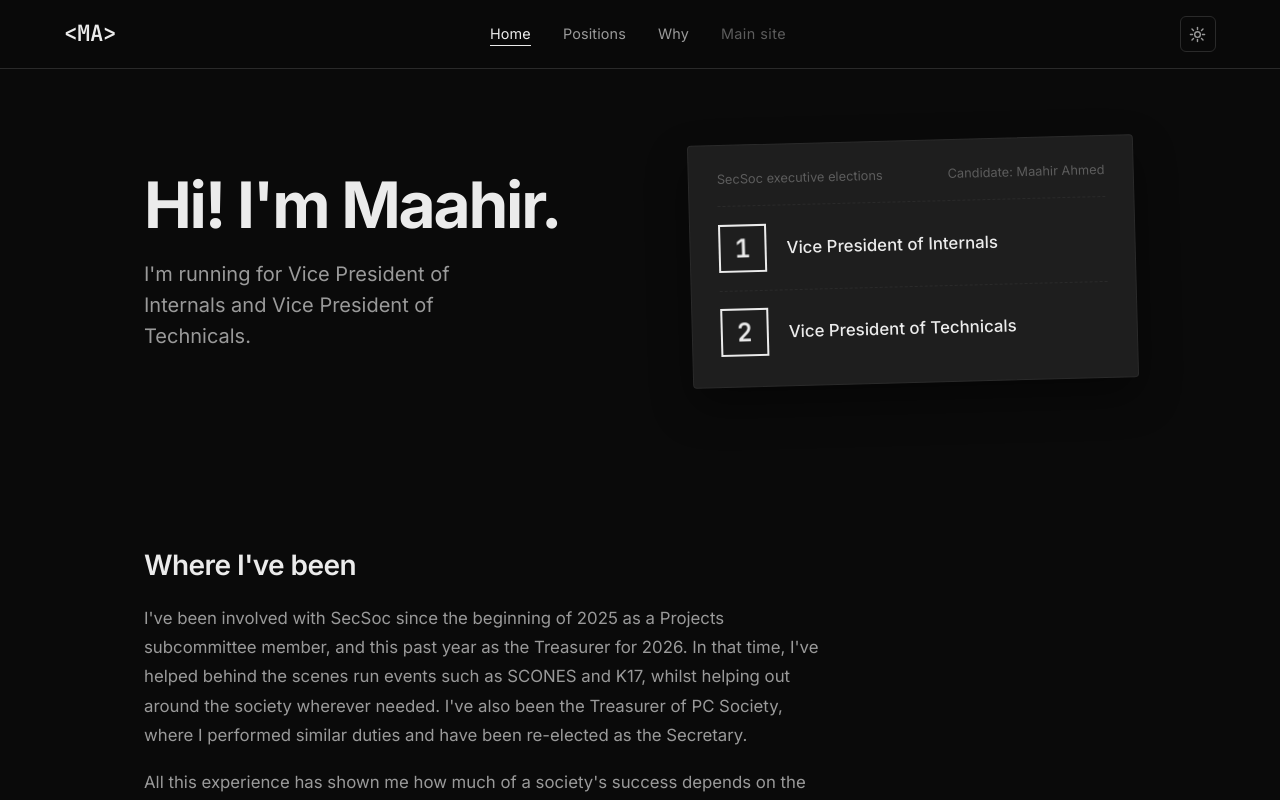
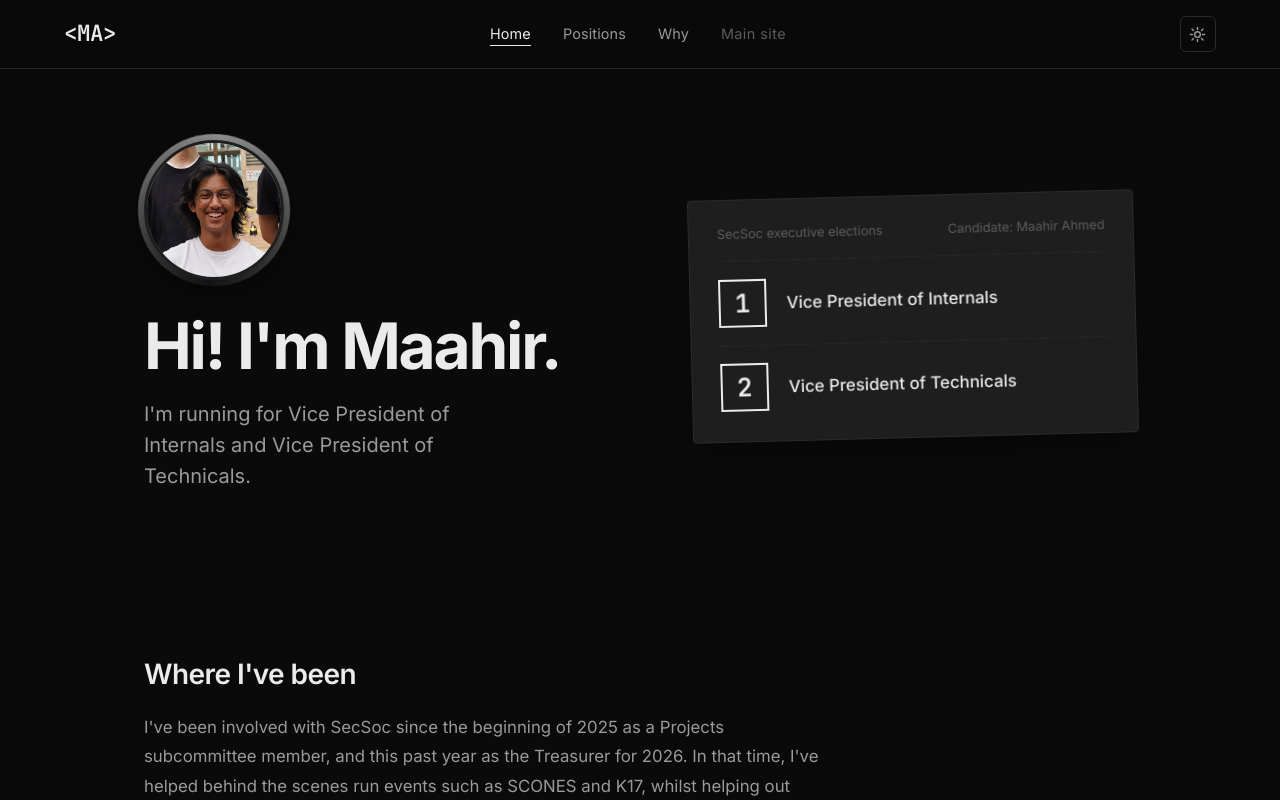
Before and after one commit to maahir-ahmed/maahir-ahmed.github.io, a Next.js app: page /secsoc in a window 1280 px wide. Shown: the top 800 px of the page. Built offline with nearby package versions, Linux system fonts and the light colour scheme.

Commit message:
Add profile photo to the /secsoc hero

```diff
--- a/src/SecSocApp.jsx
+++ b/src/SecSocApp.jsx
@@ -48,6 +48,10 @@ export default function SecSocApp() {
         <section id="home" className="ss-hero">
           <div className="ss-wrap ss-hero-grid">
             <div>
+              <div className="profile-image ss-profile">
+                <img src="/profile.jpg" alt="Maahir Ahmed" className="profile-photo" />
+                <div className="profile-border" />
+              </div>
               <h1 className="ss-title">Hi! I&apos;m Maahir.</h1>
               <p className="ss-lede">
                 I&apos;m running for Vice President of Internals and Vice President of Technicals.
--- a/src/app/globals.css
+++ b/src/app/globals.css
@@ -1612,6 +1612,9 @@ html { -ms-overflow-style: none; scrollbar-width: none; }
     align-items: center;
 }
 
+.ss-profile { width: fit-content; margin-bottom: 2rem; }
+.ss-profile .profile-photo { width: 140px; height: 140px; }
+
 .ss-title {
     font-size: clamp(2.5rem, 6vw, 4rem);
     font-weight: 700;
@@ -1751,6 +1754,7 @@ html { -ms-overflow-style: none; scrollbar-width: none; }
 @media (max-width: 768px) {
     .ss-hero { padding: 110px 0 3.5rem; }
     .ss-hero-grid { grid-template-columns: 1fr; gap: 2.5rem; }
+    .ss-profile .profile-photo { width: 112px; height: 112px; }
     .ss-ballot { transform: none; }
     .ss-section { padding: 3.5rem 0; }
     .ss-photos { grid-template-columns: 1fr 1fr; }
```
